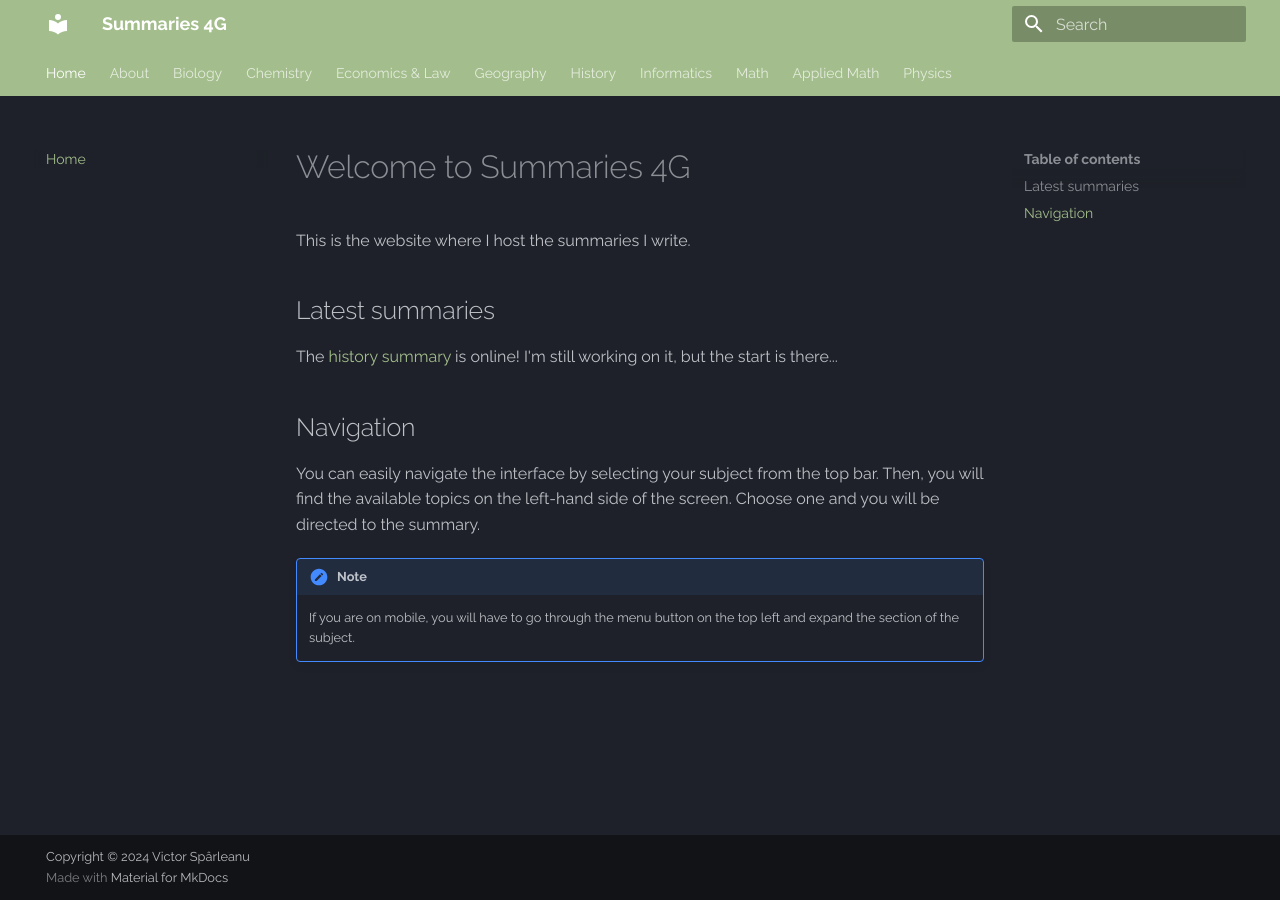
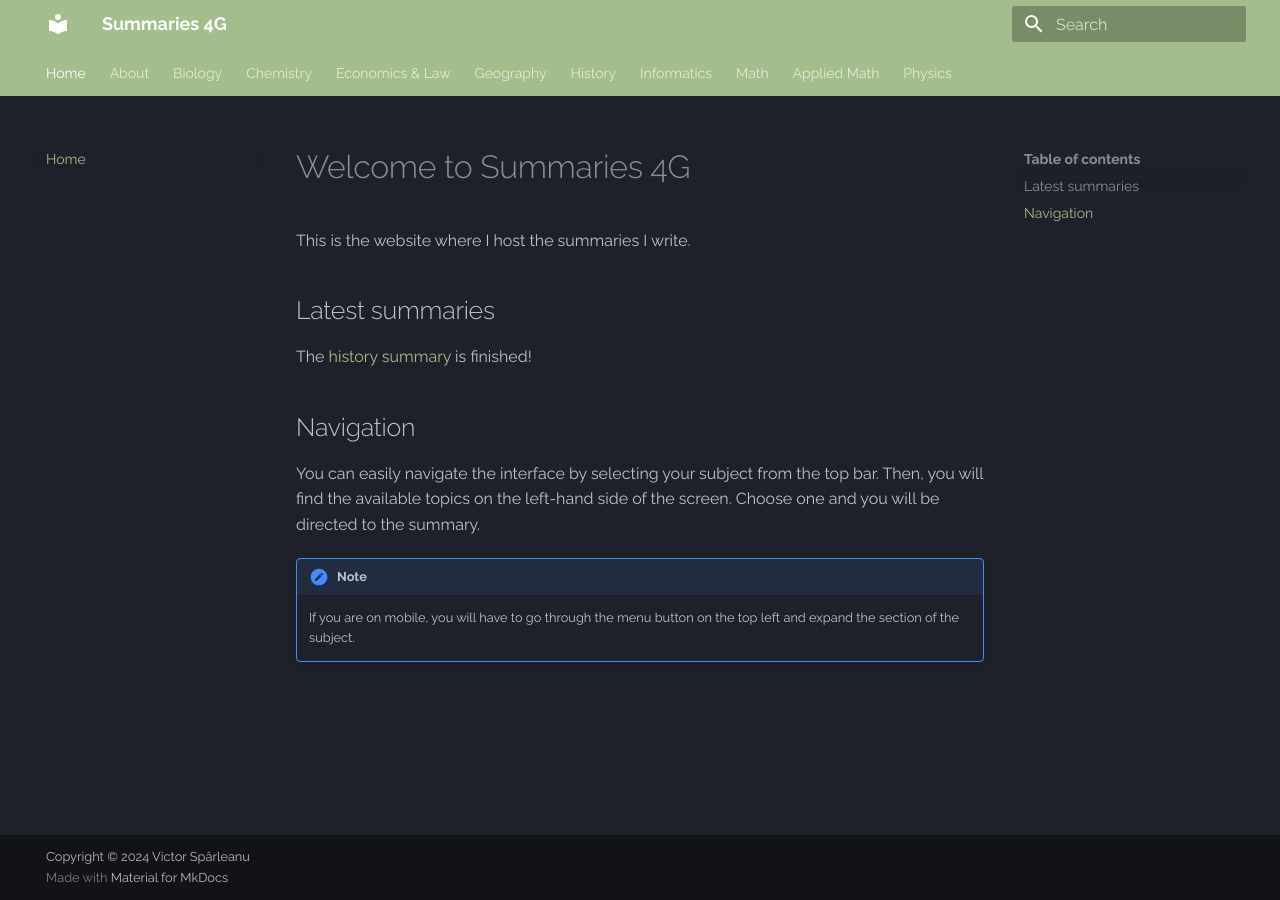
Before and after one commit to VSparl/summary-site, an MkDocs documentation site: the page built from docs/index.md, in a window 1280 px wide. Built offline with MkDocs 1.6.1 and Material for MkDocs 9.7.7, drawn with Linux system fonts in a browser that asks for light colours.

Commit message:
finishing touches

```diff
--- a/docs/index.md
+++ b/docs/index.md
@@ -4,7 +4,7 @@ This is the website where I host the summaries I write.
 
 ## Latest summaries
 
-The [history summary](gs/1/summary.md "go to the history summary") is online! I'm still working on it, but the start is there...
+The [history summary](gs/1/summary.md "go to the history summary") is finished!
 
 ## Navigation
 
```
Also changed, not shown: docs/gs/1/summary.md (+0 -2 lines).
